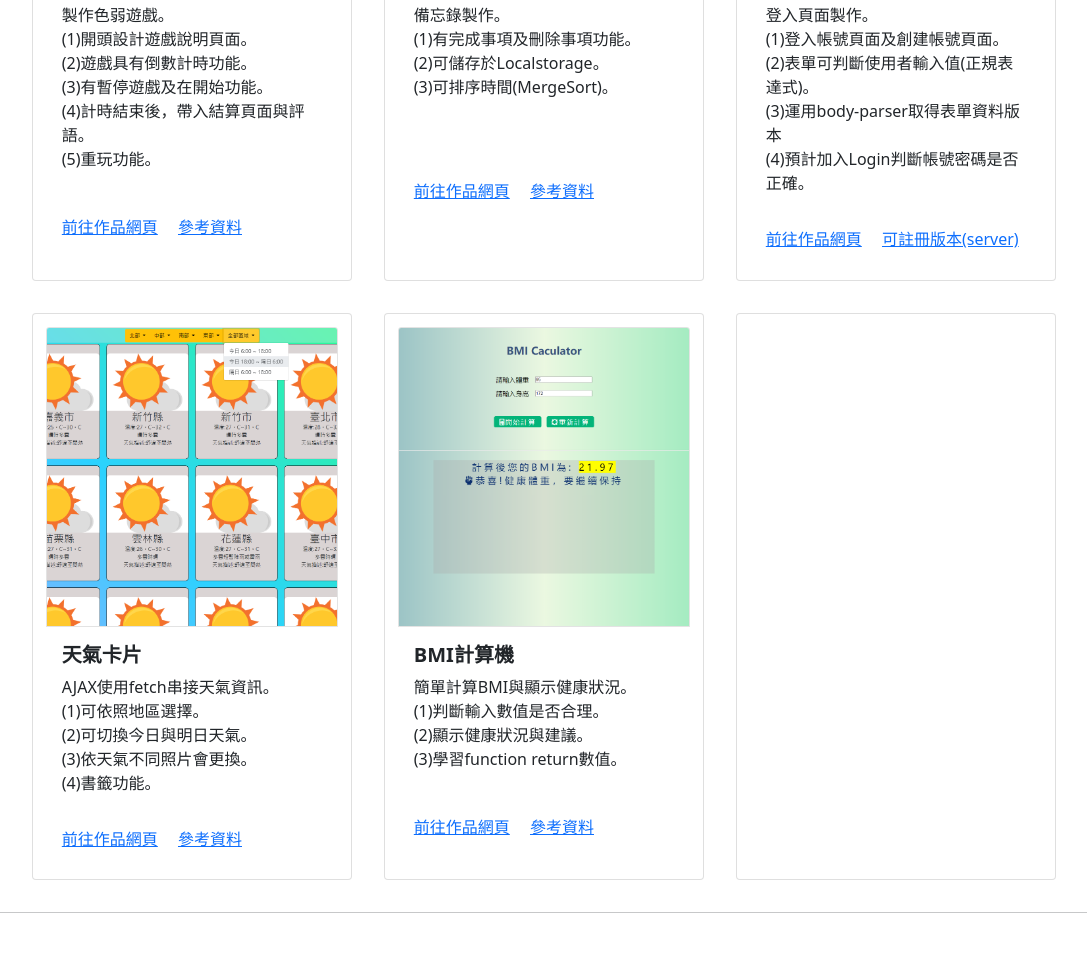
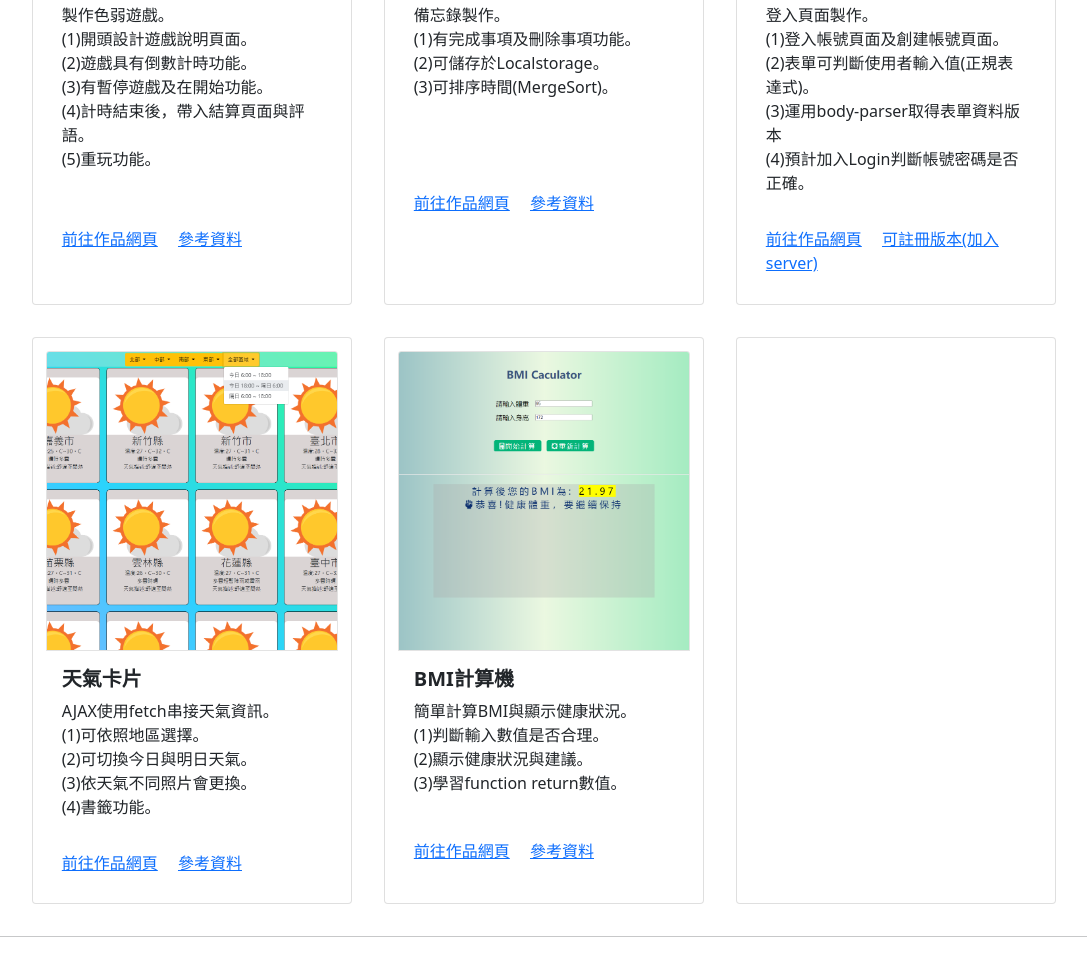
Before and after one commit to steven31518/steven31518.github.io, a plain HTML site: page works/index.html in a window 1280 px wide. Shown: the part 2128-3086 px from the top of the page, without its empty margins (96-1183 px from the left). Drawn offline with nearby package versions, Linux system fonts and the light colour scheme.

Commit message:
a href renew

```diff
--- a/works/index.html
+++ b/works/index.html
@@ -184,7 +184,7 @@
                 >前往作品網頁</a
               >
               <a href="/SignInForm-body-parser/index.html" class="card-link"
-                >可註冊版本(server)</a
+                >可註冊版本(加入server)</a
               >
             </div>
           </div>
```
